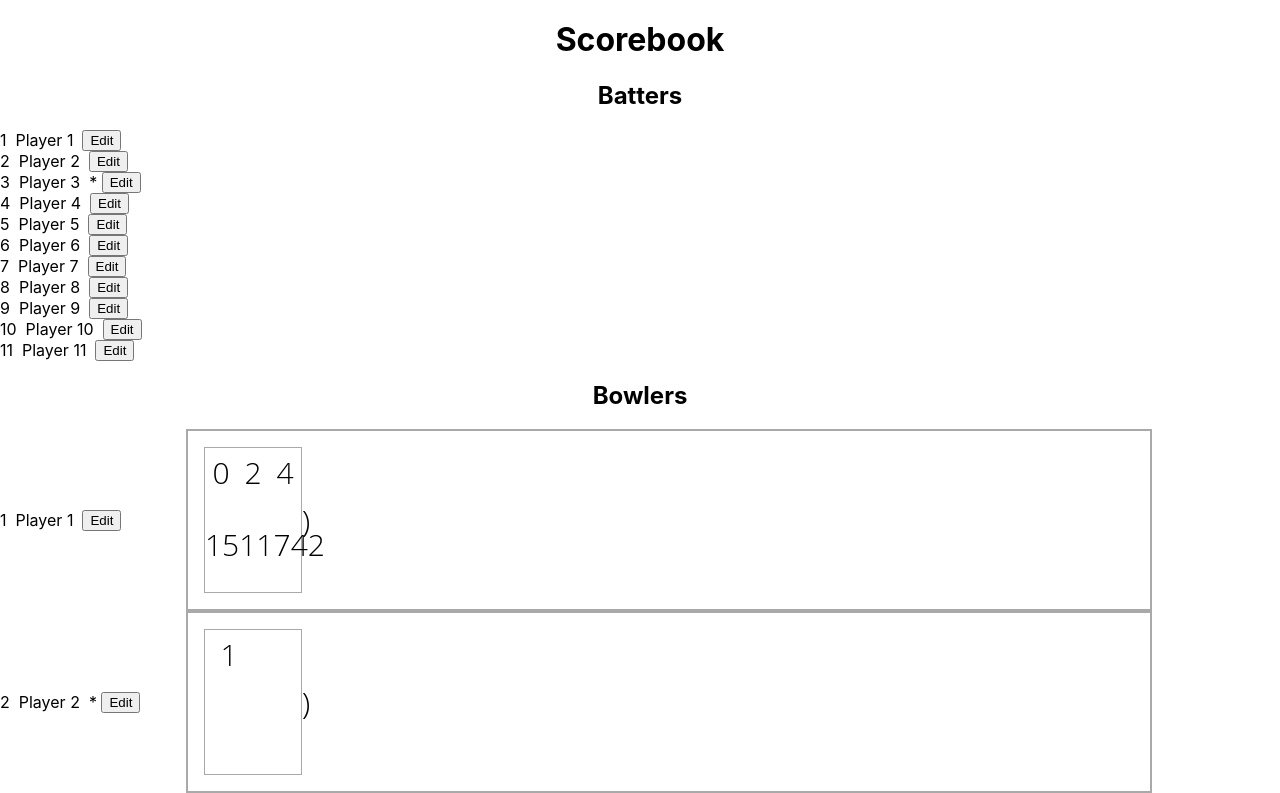
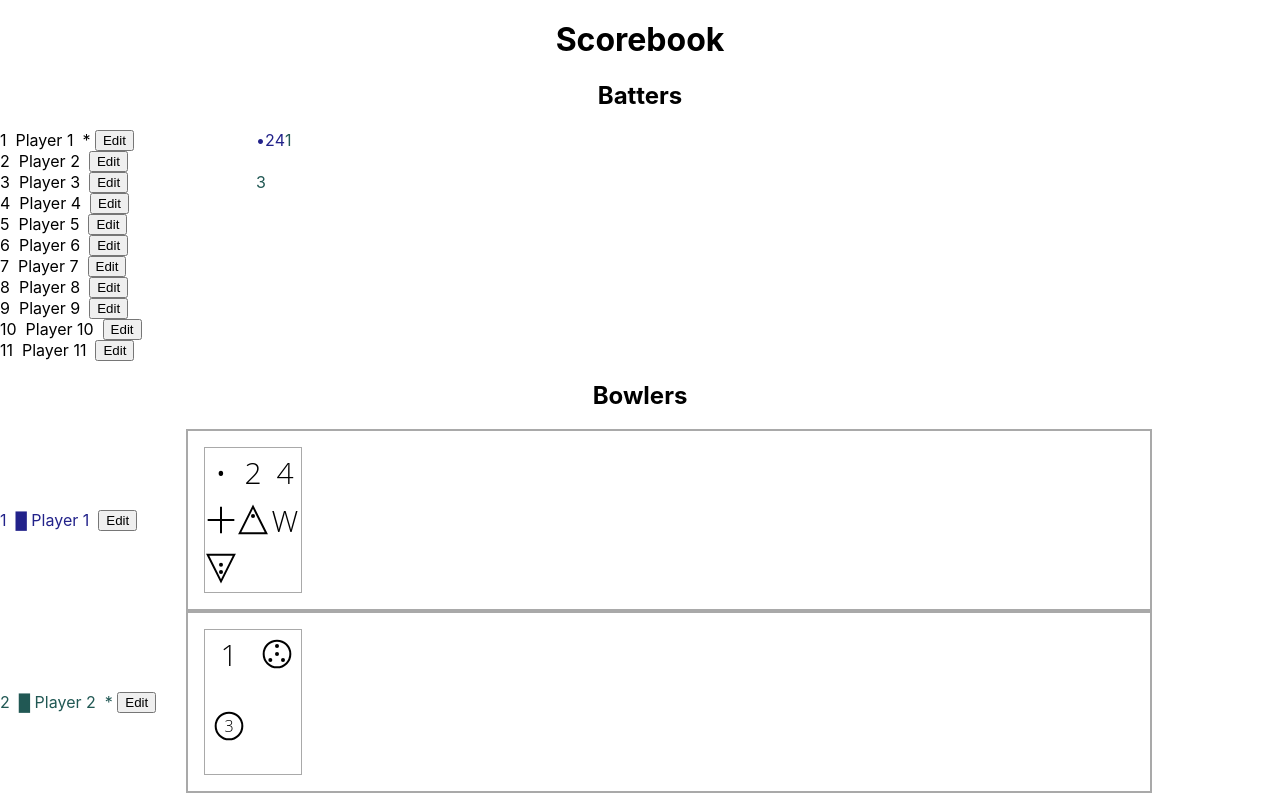
Before and after one commit to effortnottalent/cricket-scorer-app, a React (Create React App) app: page / in a window 1280 px wide. Shown: the part 465-1258 px from the top of the page. Built offline with nearby package versions, Linux system fonts and the light colour scheme.

Commit message:
started work on batter log, not all wicket situations are catered for

```diff
--- a/src/App.css
+++ b/src/App.css
@@ -51,7 +51,7 @@
   display: flex;
   width: 20vw;
 }
-.batter-log {
+.batter-row {
   display: flex;
   width: 50vw;
 }
@@ -68,14 +68,6 @@
   display: flex;
   width: 20vw;
 }
-.bowler-log {
-  display: flex;
-  width: 50vw;
-}
-.bowler-1 {
-  color:blue;
-}
-
 /*
 @font-face {
   font-family: "Open Sans Light";
@@ -121,7 +113,7 @@
   width: 32px;
   margin: auto;
 }
-.no-ball-hit {
+.hit-no-ball {
   position: absolute;
   top: 50%;
   left: 50%;
--- a/src/App.js
+++ b/src/App.js
@@ -42,6 +42,14 @@ const initialEvents = [{
   runs: 1,
   fieldPositionId: 21,
   howzat: true
+}, {
+  runs: 4,
+  fieldPositionId: 14,
+  extra: 'no-ball'
+}, {
+  runs: 3,
+  fieldPositionId: 11,
+  extra: 'hit no-ball'
 }];
 
 const initialPlayers = [
--- a/src/BowlerLog.js
+++ /dev/null
@@ -1,19 +0,0 @@
-import { renderEvent } from "./eventToSymbolCalculations";
-
-export default function BowlerLog({ events }) {
-    const eventsByOver = events.reduce((acc, event) => {
-        event.ball === 0 ? acc.push([ event ]) : acc[acc.length - 1].push(event);
-        return acc;
-    }, []);
-    return (
-        <div className='bowler-row'>
-            {eventsByOver.map((over, index) => {
-                const overClass = (over.length > 10 ? 'bowler-twelve-ball-over' :
-                    (over.length > 6 ? 'bowler-nine-ball-over' : ''));
-                return (<div key={'over-' + index} className='bowler-over'>
-                    {over.map((ball) => renderEvent(ball, overClass, false))}
-                </div>)})
-            })
-        </div>
-    );
-}
--- a/src/Scorebook.js
+++ b/src/Scorebook.js
@@ -4,7 +4,15 @@ import {
     getOnStrikeBatterId
 } from './scoreCalculations.js';
 import { enrichEvents } from './scoreCalculations.js';
-import BowlerLog from './BowlerLog.js';
+
+const bowlerColours = [
+    '#22228a',
+    '#215854',
+    '#5b661f',
+    '#581d12',
+    '#44606b',
+    '#3a3a3b'
+];
 
 export default function Scorebook({ players, onChangePlayer, events }) {
     const enrichedEvents = enrichEvents(events);
@@ -56,14 +64,6 @@ export default function Scorebook({ players, onChangePlayer, events }) {
     );
 }
 
-function BatterLog({ events }) {
-    return (
-        <div className='batter-log'>
-            {events.map(event => Symbol({event, isBatter: true}))}
-        </div>
-    );
-}
-
 function PlayerNameEntry({ player, type, index, onChange, isOnStrike }) {
     const [isEditing, setIsEditing] = useState(false);
     let playerContent;
@@ -88,7 +88,7 @@ function PlayerNameEntry({ player, type, index, onChange, isOnStrike }) {
     } else {
         playerContent = (
             <>
-                {player?.name ?? 'Player ' + (index + 1)}
+                {type === 'bowler' ? '█ ' : ''}{player?.name ?? 'Player ' + (index + 1)}
                 &nbsp;
                 {isOnStrike && ' *'}
                 &nbsp;
@@ -97,9 +97,229 @@ function PlayerNameEntry({ player, type, index, onChange, isOnStrike }) {
         );
     }
     return (
-        <div className={type + '-name'}>
+        <div
+            className={type + '-name'}
+            {...(type === 'bowler' ? {style: {color: bowlerColours[index]}} : '')}>
             {index + 1} &nbsp;
             {playerContent}
         </div>
     );
 }
+
+function BatterLog({ events }) {
+    return (
+        <div className='batter-row'>
+            {events.map(event =>
+                <BallLogEntry
+                    event={event}
+                    isBatter={true}
+                />)}
+        </div>
+    );
+}
+
+function BowlerLog({ events }) {
+    const eventsByOver = events.reduce((acc, event) => {
+        event.ball === 0 ? acc.push([ event ]) : acc[acc.length - 1].push(event);
+        return acc;
+    }, []);
+    return (
+        <div className='bowler-row'>
+            {eventsByOver.map((overEvents, index) =>
+                <OverLogEntry
+                    overEvents={overEvents}
+                    index={index}
+                />)}
+        </div>
+    );
+}
+
+const OverLogEntry = ({overEvents, index}) => (
+    <div key={'over-' + index} className='bowler-over'>
+        {overEvents.map((ballEvents) =>
+            <BallLogEntry
+                event={ballEvents}
+                overLength={overEvents.length}
+                isBatter={false}
+            />
+        )}
+    </div>);
+
+const overClass = (overLength) => (overLength > 10 ? ' bowler-twelve-ball-over' :
+    (overLength > 6 ? ' bowler-nine-ball-over' : ''));
+
+const GlyphContainer = ({children}) => (<span className='bowler-glyph'>{children}</span>);
+
+const BallContainer = ({overLength, isBatter, children}) => (
+    <div className={(isBatter ? 'batter' : 'bowler') + '-ball' + overClass(overLength)}>
+        {children}
+    </div>);
+
+const HitRunsSpan = ({runs, bowler}) => (
+    <span
+        className={runs === 0 ? 'run run-dot' : 'run'}
+        {...(bowler !== undefined ? {style: {color: bowlerColours[bowler]}} : '')}
+    >
+        {runs === 0 ? '•' : runs}
+    </span>);
+
+const WicketSpan = ({runs, bowler}) => (
+    <span
+        className='run'
+        {...(bowler !== undefined ? {style: {color: bowlerColours[bowler]}} : '')}
+    >
+        W
+    </span>
+);
+
+const BatterOutGlyph = () => (
+    <GlyphContainer>
+        <svg viewBox="0 0 96 96">
+            <path d="M12,12L48,48L12,84" fill="none" stroke="#000" stroke-width="6"/>
+            <path d="M48,12L84,48L48,84" fill="none" stroke="#000" stroke-width="6"/>
+        </svg>
+    </GlyphContainer>
+);
+
+const RunDotGlyph = ({radius, point}) => (
+    <ellipse rx={radius} ry={radius}
+        transform={'translate(' + point.x + ' ' + point.y + ')'} stroke-width="0"
+    />
+);
+
+const runDotWidePoints = [
+    { x: 20, y: 20 },
+    { x: 76, y: 20 },
+    { x: 20, y: 76 },
+    { x: 76, y: 76 },
+];
+
+const WideGlyph = ({runs}) => (
+    <GlyphContainer>
+        <svg className={'wide-' + runs} viewBox="0 0 96 96">
+            <path d="M10,48h80" transform="translate(-2 0)" fill="none" stroke="#000" strokeWidth="6"/>
+            <path d="M48,9v80" transform="translate(0-1)" fill="none" stroke="#000" strokeWidth="6"/>
+            {[...Array(runs)].map((_, i) =>
+                <RunDotGlyph
+                    radius={8}
+                    point={runDotWidePoints[i]}
+                />
+            )}
+        </svg>
+    </GlyphContainer>
+);
+
+const runDotByePoints = [
+    { x: 48, y: 36 },
+    { x: 30, y: 74 },
+    { x: 66, y: 74 },
+    { x: 48, y: 58 },
+];
+
+const runDotNoBallPoints = [
+    { x: 48, y: 24 },
+    { x: 28, y: 66 },
+    { x: 66, y: 66 },
+    { x: 48, y: 48 },
+];
+
+const runDotByeSetPoints = [
+    [ 0 ],
+    [ 0, 3 ],
+    [ 0, 1, 2 ],
+    [ 0, 1, 2, 3 ]
+];
+
+const ByeGlyph = ({runs, isLeg}) => (
+    <GlyphContainer>
+        <svg className={(isLeg ? 'leg-' : '') + 'bye-' + runs} viewBox="0 0 96 96">
+            <g {...(isLeg ? {transform: 'rotate(180 48 48)'} : {})}>
+                <path d="M8,88l40-80l40,80h-80Z" fill="none" stroke="#000" strokeWidth="6"/>
+                {[...Array(runs)].map((_, i) =>
+                    <RunDotGlyph
+                        radius={6}
+                        point={runDotByePoints[runDotByeSetPoints[runs - 1][i]]}
+                    />
+                )}
+            </g>
+        </svg>
+    </GlyphContainer>
+);
+
+const NoBallGlyph = ({runs, isHit}) => (
+    <GlyphContainer>
+        <svg className={(isHit ? 'hit-' : '') + 'no-ball-' + runs} viewBox="0 0 96 96">
+            <ellipse rx="40" ry="40" transform="translate(48 48)" fill="none" stroke="#000" strokeWidth="6"/>
+            {!isHit && [...Array(runs)].map((_, i) =>
+                    <RunDotGlyph
+                        radius={6}
+                        point={runDotNoBallPoints[runDotByeSetPoints[runs - 1][i]]}
+                    />
+                )}
+        </svg>
+        {isHit &&
+        <span className='run hit-no-ball'>
+            {runs}
+        </span>
+        }
+    </GlyphContainer>
+);
+
+export function BallLogEntry({event, overLength, isBatter}) {
+    let glyph = null;
+    if(event.wicket) {
+        if(isBatter) {
+            glyph = <BatterOutGlyph />;
+        } else if(event.extra) {
+            if(event.extra === 'wide') {
+                if(event.wicket.type === 'run out') {
+                    return 20 + event.runs;
+                } else {
+                    return 20;
+                }
+            } else if(event.extra === 'no-ball' &&
+                    event.wicket.type === 'run out') {
+                return 36 + event.runs;
+            } else if(event.extra === 'bye' &&
+                    event.wicket.type === 'run out') {
+                return 45 + event.runs;
+            } else if(event.extra === 'leg bye' &&
+                    event.wicket.type === 'run out') {
+                return 48 + event.runs;
+            }
+        } else {
+             glyph = <WicketSpan />;
+        }
+    } else if(event.extra) {
+        if(isBatter) {
+            if(event.extra === 'hit no-ball') {
+                glyph = <HitRunsSpan
+                    runs={event.runs ?? 0}
+                    bowler={event.onBowlBowlerId}
+                />;
+            } else {
+                return null;
+            }
+        } else if(event.extra === 'wide') {
+            glyph = <WideGlyph runs={event.runs ?? 0} />
+        } else if(event.extra === 'no-ball') {
+            glyph = <NoBallGlyph runs={event.runs ?? 0} isHit={false} />;
+        } else if(event.extra === 'hit no-ball') {
+            glyph = <NoBallGlyph runs={event.runs ?? 0} isHit={true} />;
+        } else if(event.extra === 'bye') {
+            glyph = <ByeGlyph runs={event.runs ?? 0} isLeg={false} />;
+        } else if(event.extra === 'leg bye') {
+            glyph = <ByeGlyph runs={event.runs ?? 0} isLeg={true} />;
+        }
+    } else {
+        glyph = <HitRunsSpan
+            runs={event.runs ?? 0}
+            {...(isBatter ? {bowler: event.onBowlBowlerId} : '')}
+        />;
+    }
+    return <BallContainer
+        overLength={overLength}
+        isBatter={isBatter}>
+            {glyph}
+        </BallContainer>;
+}
--- a/src/eventData.js
+++ b/src/eventData.js
@@ -36,8 +36,8 @@ export const extrasScoredData = [{
     label: 'No-ball',
     extra: 'no-ball'
 }, {
-    label: 'No-ball Hit',
-    extra: 'no-ball hit'
+    label: 'Hit no-ball',
+    extra: 'hit no-ball'
 }, {
     label: 'Bye',
     extra: 'bye'
--- a/src/eventToSymbolCalculations.js
+++ /dev/null
@@ -1,58 +0,0 @@
-
-export function renderEvent(event, overClass, isBatter) {
-    if(event.wicket) {
-        if(isBatter) {
-            return 9;
-        } else if(event.extra) {
-            if(event.extra === 'wide') {
-                if(event.wicket.type === 'run out') {
-                    return 20 + event.runs;
-                } else {
-                    return 20;
-                }
-            } else if(event.extra === 'no-ball' &&
-                    event.wicket.type === 'run out') {
-                return 36 + event.runs;
-            } else if(event.extra === 'bye' &&
-                    event.wicket.type === 'run out') {
-                return 45 + event.runs;
-            } else if(event.extra === 'leg bye' &&
-                    event.wicket.type === 'run out') {
-                return 48 + event.runs;
-            }
-        } else {
-            if(event.wicket.type === 'run out') {
-                return 8;
-            } else {
-                return 7;
-            }
-        }
-    } else if(event.extra) {
-        if(isBatter) {
-            if(event.extra === 'no-ball hit') {
-                return event.runs - 1;
-            } else {
-                return null;
-            }
-        } else if(event.extra === 'wide') {
-            return 15 + (event.runs ?? 0);
-        } else if(event.extra === 'no-ball') {
-            return (event.runs === undefined || event.runs === 0) ? 25 : 31 + event.runs;
-        } else if(event.extra === 'no-ball hit') {
-            return 25 + event.runs;
-        } else if(event.extra === 'bye') {
-            return 10 + event.runs;
-        } else if(event.extra === 'leg bye') {
-            return 40 + event.runs;
-        }
-    } else {
-        return (
-            <div class={'bowler-ball ' + overClass}>
-                <span class='run'>
-                    {event.runs}
-                </span>
-            </div>);
-    }
-}
-
-// https://jsfiddle.net/82et1gf6/809/ for the html and css
```
